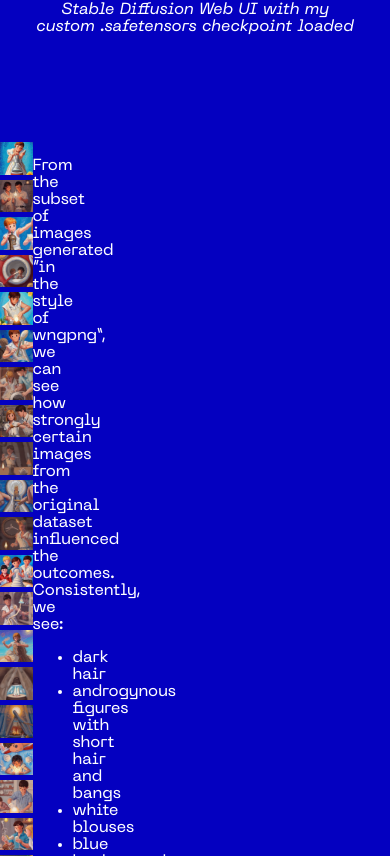
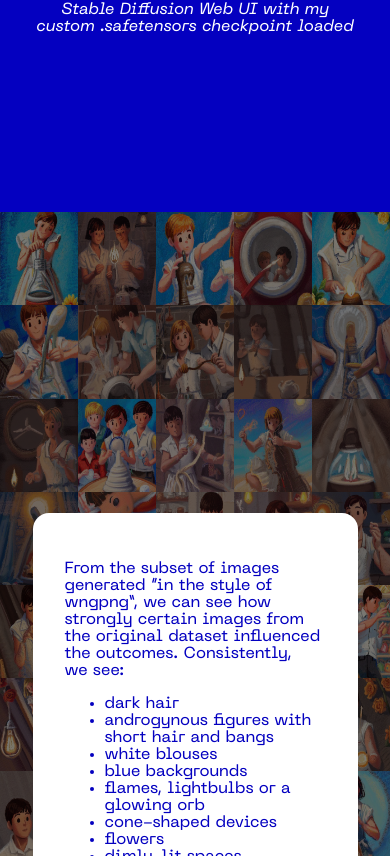
Before and after one commit to wingywing/ai, a React (Create React App) app: page / in a window 390 px wide. Shown: the part 4548-5404 px from the top of the page. Built offline with nearby package versions, Linux system fonts and the light colour scheme.

Commit message:
feat(images section): mobile done

```diff
--- a/src/_base.scss
+++ b/src/_base.scss
@@ -52,4 +52,11 @@
             font-family: 'source-sans-pro', sans-serif;
         }
     }
+    .section.images {
+        .ai-images {
+            grid-column: 1/13;
+            display: grid;
+            z-index: -1;
+        }
+    }
 }
--- a/src/_mobile.scss
+++ b/src/_mobile.scss
@@ -187,7 +187,7 @@
         }
     }
     .section.popup {
-        grid-row: span 11;
+        grid-row: span 12;
         .attribution {
             grid-column: 2/12;
             justify-self: center;
@@ -207,4 +207,32 @@
             }
         }
     }
+    .section.images {
+        grid-row: span 18;
+        .ai-images {
+            grid-template-columns: repeat(5, minmax(0, 1fr));
+            img {
+                width: 100%;
+                height: 100%;
+            }
+        }
+        .overlay, .ai-images {
+            grid-row: 1 / span 16;
+            grid-column: 1/13;
+        }
+        .overlay {
+            display: grid;
+            grid-template-columns: subgrid;
+            background: transparentize($color: #000000, $amount: .5);
+            .popup {
+                grid-column: 2/12;
+                color: global.$bg-primary;
+                background: white;
+                border-radius: 1rem;
+                padding: 2rem;
+                height: fit-content;
+                align-self: center;
+            }
+        }
+    }
 }
```
